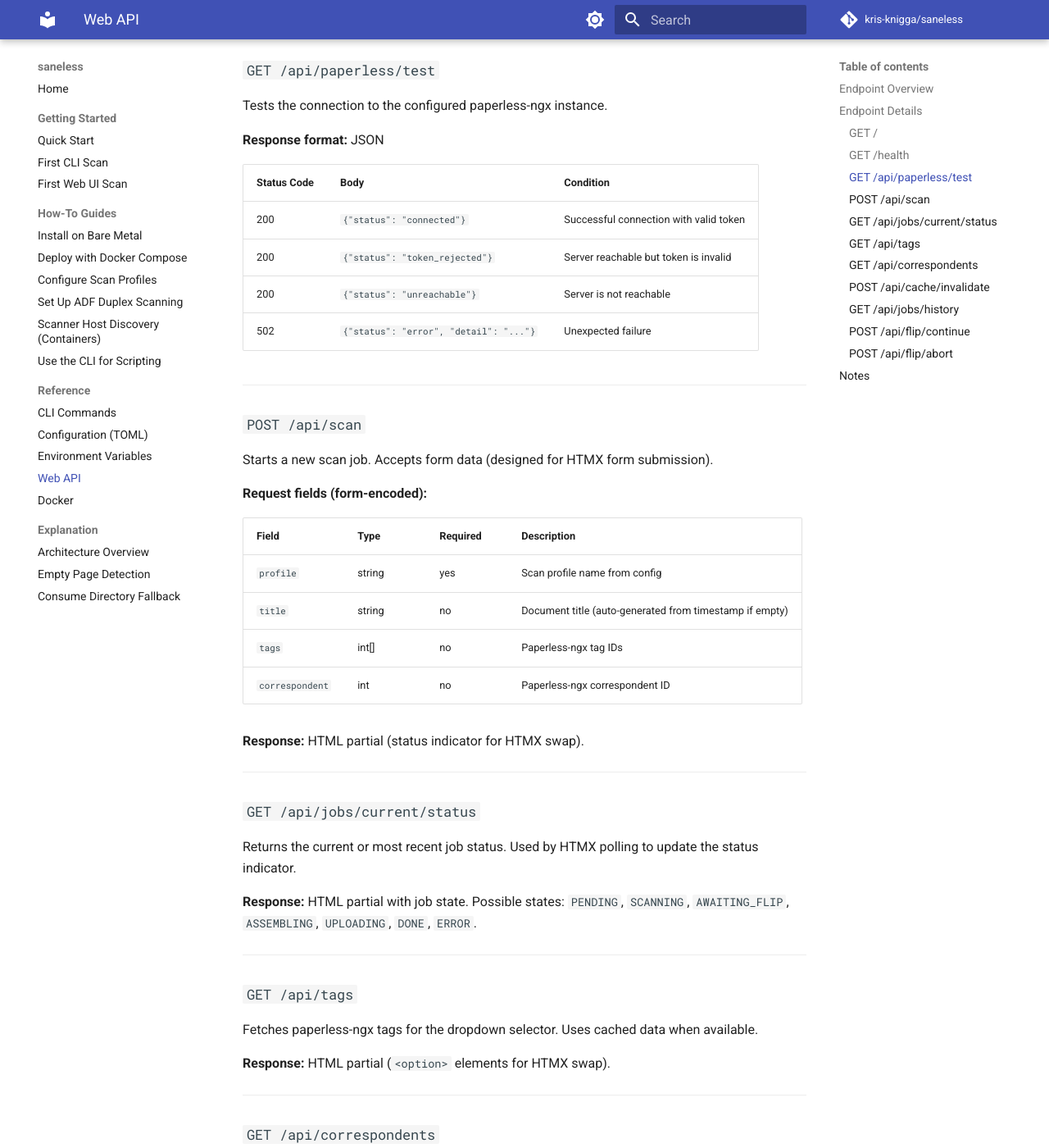
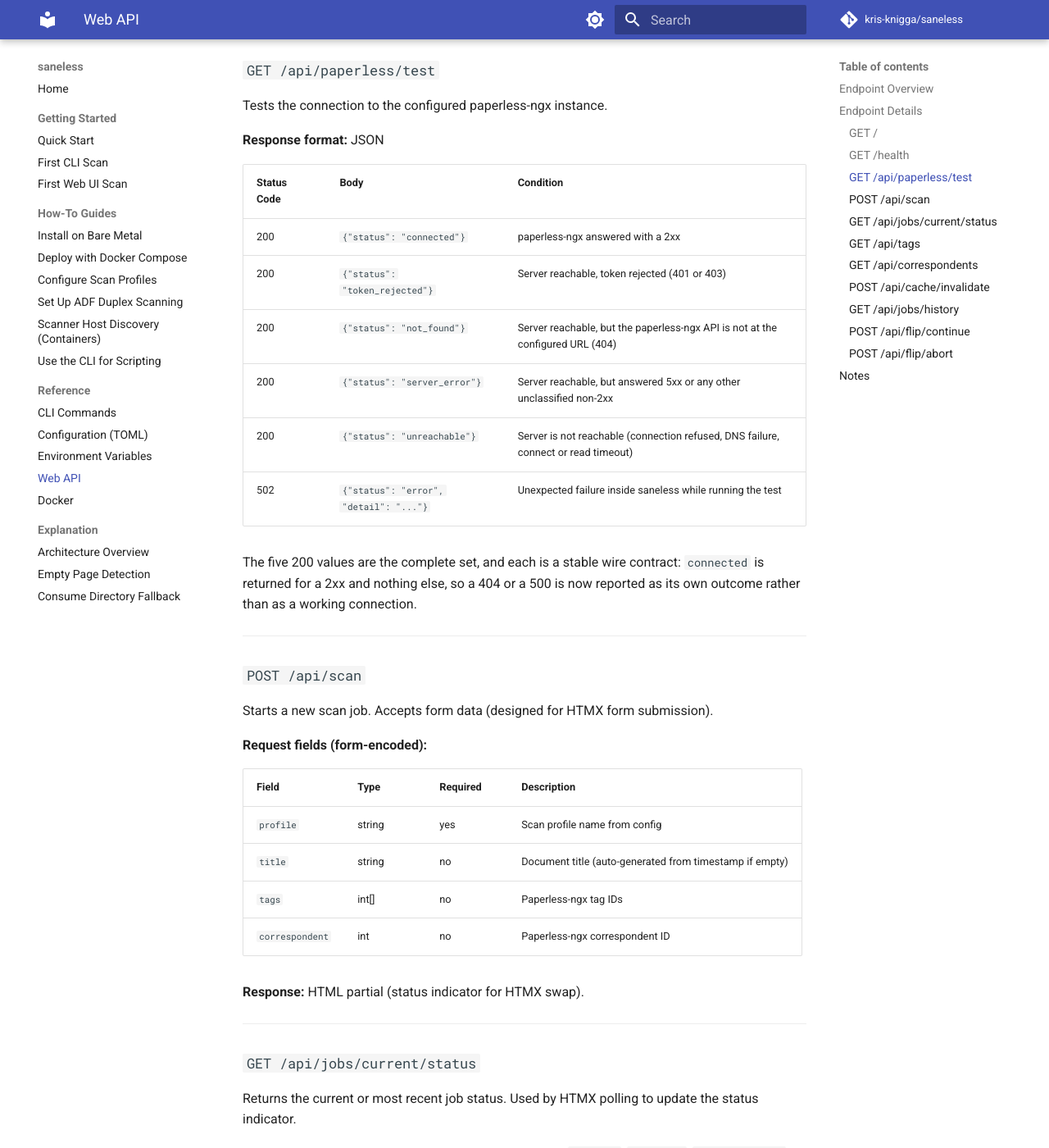
Before and after one commit to kdknigga/saneless, an MkDocs documentation site: the page built from docs/reference/web-api.md, in a window 1280 px wide and 1400 px high, scrolled down 1442 px. Shown: the whole window at 82% size. Built offline with MkDocs 1.6.1 and Material for MkDocs 9.7.7, drawn with Linux system fonts in a browser that asks for light colours; comment, search, counter and statistics services are not loaded.

Commit message:
docs(23-09): describe FALLBACK and the five connection statuses
- consume-directory-fallback.md no longer claims the fallback ends in DONE;
  a new "How the Job Reports It" section describes the FALLBACK state, the
  "Saved to folder" label in the UI, the history table and `saneless jobs`,
  and the raw enum values `--json` keeps
- record that a delivery failure preserves the assembled PDF under failed/
  and names the path in the job error
- state accurately that `warning` is only populated by a duplex page-count
  mismatch; a plain fallback leaves it null
- web-api.md lists all five ConnectionStatus values with their conditions,
  and narrows `connected` to "a 2xx and nothing else"
- add the missing FALLBACK to the job-status partial's state list

Co-Authored-By: Claude Opus 5 <noreply@anthropic.com>
Claude-Session: https://claude.ai/code/session_01Qv5DSDnD5R3JQEHCiAfBMG

```diff
--- a/docs/reference/web-api.md
+++ b/docs/reference/web-api.md
@@ -51,10 +51,16 @@ Tests the connection to the configured paperless-ngx instance.
 
 | Status Code | Body | Condition |
 |-------------|------|-----------|
-| 200 | `{"status": "connected"}` | Successful connection with valid token |
-| 200 | `{"status": "token_rejected"}` | Server reachable but token is invalid |
-| 200 | `{"status": "unreachable"}` | Server is not reachable |
-| 502 | `{"status": "error", "detail": "..."}` | Unexpected failure |
+| 200 | `{"status": "connected"}` | paperless-ngx answered with a 2xx |
+| 200 | `{"status": "token_rejected"}` | Server reachable, token rejected (401 or 403) |
+| 200 | `{"status": "not_found"}` | Server reachable, but the paperless-ngx API is not at the configured URL (404) |
+| 200 | `{"status": "server_error"}` | Server reachable, but answered 5xx or any other unclassified non-2xx |
+| 200 | `{"status": "unreachable"}` | Server is not reachable (connection refused, DNS failure, connect or read timeout) |
+| 502 | `{"status": "error", "detail": "..."}` | Unexpected failure inside saneless while running the test |
+
+The five 200 values are the complete set, and each is a stable wire contract: `connected`
+is returned for a 2xx and nothing else, so a 404 or a 500 is now reported as its own
+outcome rather than as a working connection.
 
 ---
 
```
Also changed, not shown: other parts of docs/reference/web-api.md (+1 -1 lines), docs/explanation/consume-directory-fallback.md (+14 -1 lines).
